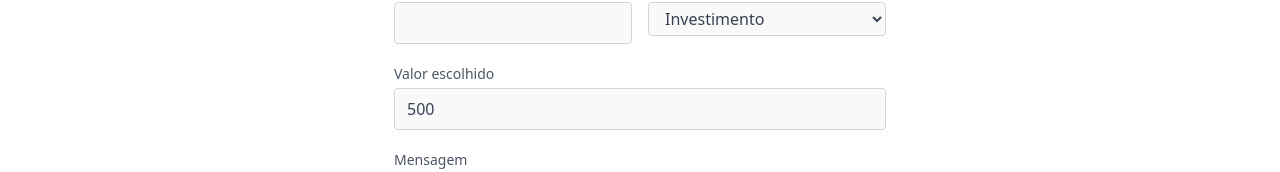
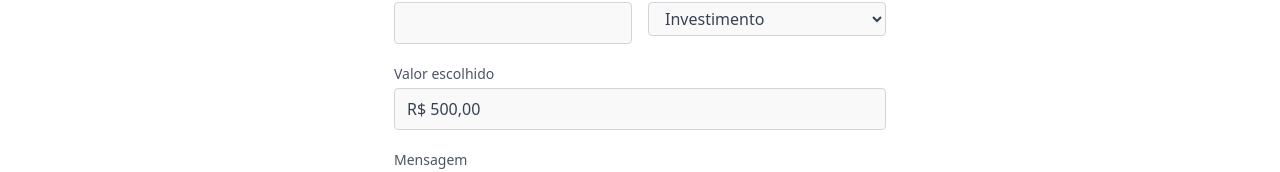
Before and after one commit to luizsonego/select-prime, a Next.js app: page / in a window 1280 px wide. Both pictures are taken after a click on the button "Avançar". Shown: the part 1644-1816 px from the top of the page. Built offline with nearby package versions, Linux system fonts and the light colour scheme.

Commit message:
whatsapp

```diff
--- a/src/app/Components/RangeSlide/index.jsx
+++ b/src/app/Components/RangeSlide/index.jsx
@@ -1,11 +1,13 @@
 "use client";
 
-import { useState } from "react";
+import { useRef, useState } from "react";
 
 import { roboto } from "@/app/fonts";
 import "./styles.css";
 
 const RangeSlide = () => {
+  const form = useRef(null);
+  const [loading, setLoading] = useState(false);
   const [value, setValue] = useState(500);
   const [hidden, setHidden] = useState(1);
 
@@ -16,6 +18,31 @@ const RangeSlide = () => {
 
   const handleFormSimulate = () => {
     setHidden(0);
+  };
+
+  const submit = (e) => {
+    e.preventDefault();
+    setLoading(true);
+    const data = new FormData(form.current);
+    const name = data.get("name");
+    const email = data.get("email");
+    const whatsapp = data.get("whatsapp");
+    const line = data.get("line");
+    const message = data.get("message");
+    const investimento = data.get("valor");
+
+    window.open(
+      `https://wa.me/5544988488558?text=Estou%20entrando%20em%20contato%20para%20saber%20mais%20informa%C3%A7oes%20sobre%20investimento%2C%20meus%20dados%20sao%0A*${name}*%20-%20*${email}*%20-%20*${whatsapp}*%20-%20Linha%20de%20Investimento:%20*${line}*%20-%20*${message}*,%20valor%20de%20*${investimento.toLocaleString(
+        "pt-BR",
+        {
+          style: "currency",
+          currency: "BRL",
+        }
+      )}* `,
+      "_blank"
+    ); // open the twitter page on a new window
+    // https: window.location.href = `api.whatsapp.com/send?phone=5544988488558&text=Estou%20entrando%20em%20contato%20para%20saber%20mais%20informa%C3%A7oes%20sobre%20investimento%2C%20meus%20dados%20sao%0A*${name}*%20-%20*${email}*%20-%20*${whatsapp}*%20-%20Linha%20de%20Investimento:%20*${line}*%20-%20*${message}*`;
+    setLoading(false);
   };
 
   return (
@@ -62,7 +89,11 @@ const RangeSlide = () => {
         <section className="text-gray-600 body-font relative">
           <div className="container px-5 pt-5 pb-0 mx-auto">
             <div className="lg:w-1/2 md:w-2/3 mx-auto">
-              <div className="flex flex-wrap -m-2">
+              <form
+                ref={form}
+                onSubmit={submit}
+                className="flex flex-wrap -m-2"
+              >
                 <div className="p-2 w-1/2">
                   <div className="relative">
                     <label
@@ -98,15 +129,15 @@ const RangeSlide = () => {
                 <div className="p-2 w-1/2">
                   <div className="relative">
                     <label
-                      htmlFor="email"
+                      htmlFor="whatsapp"
                       className="leading-7 text-sm text-gray-600"
                     >
                       Whatsapp
                     </label>
                     <input
-                      type="email"
-                      id="email"
-                      name="email"
+                      type="text"
+                      id="whatsapp"
+                      name="whatsapp"
                       className="w-full bg-gray-100 bg-opacity-50 rounded border border-gray-300 focus:border-indigo-500 focus:bg-white focus:ring-2 focus:ring-indigo-200 text-base outline-none text-gray-700 py-1 px-3 leading-8 transition-colors duration-200 ease-in-out"
                     />
                   </div>
@@ -114,14 +145,14 @@ const RangeSlide = () => {
                 <div className="p-2 w-1/2">
                   <div className="relative">
                     <label
-                      htmlFor="email"
+                      htmlFor="line"
                       className="leading-7 text-sm text-gray-600"
                     >
                       Linha de Crédito desejada
                     </label>
                     <select
-                      name=""
-                      id=""
+                      name="line"
+                      id="line"
                       className="w-full bg-gray-100 bg-opacity-50 rounded border border-gray-300 focus:border-indigo-500 focus:bg-white focus:ring-2 focus:ring-indigo-200 text-base outline-none text-gray-700 py-1 px-3 leading-8 transition-colors duration-200 ease-in-out"
                     >
                       <option value="a">Investimento</option>
@@ -137,16 +168,19 @@ const RangeSlide = () => {
                 <div className="p-2 w-full">
                   <div className="relative">
                     <label
-                      htmlFor="email"
+                      htmlFor="valor"
                       className="leading-7 text-sm text-gray-600"
                     >
                       Valor escolhido
                     </label>
                     <input
-                      type="email"
-                      id="email"
-                      name="email"
-                      value={value}
+                      type="valor"
+                      id="valor"
+                      name="valor"
+                      value={value.toLocaleString("pt-BR", {
+                        style: "currency",
+                        currency: "BRL",
+                      })}
                       className="w-full bg-gray-100 bg-opacity-50 rounded border border-gray-300 focus:border-indigo-500 focus:bg-white focus:ring-2 focus:ring-indigo-200 text-base outline-none text-gray-700 py-1 px-3 leading-8 transition-colors duration-200 ease-in-out"
                     />
                   </div>
@@ -171,7 +205,7 @@ const RangeSlide = () => {
                     Enviar
                   </button>
                 </div>
-              </div>
+              </form>
             </div>
           </div>
         </section>
--- a/src/app/Sections/Contact.jsx
+++ b/src/app/Sections/Contact.jsx
@@ -1,13 +1,86 @@
+"use client";
+
+import { useRef, useState } from "react";
+
 const Contact = () => {
-  const onSubmit = (data) => {
-    const params = { email: data.email, message: data.message };
-    axios.post("/send-email", params).then((res) => console.log(res));
+  const form = useRef(null);
+  const [loading, setLoading] = useState(false);
+  const submit = (e) => {
+    e.preventDefault();
+    setLoading(true);
+    const data = new FormData(form.current);
+    const name = data.get("name");
+    const email = data.get("email");
+    const whatsapp = data.get("whatsapp");
+    const line = data.get("line");
+    const message = data.get("message");
+
+    window.open(
+      `https://wa.me/5544988488558?text=Estou%20entrando%20em%20contato%20para%20saber%20mais%20informa%C3%A7oes%20sobre%20investimento%2C%20meus%20dados%20sao%0A*${name}*%20-%20*${email}*%20-%20*${whatsapp}*%20-%20Linha%20de%20Investimento:%20*${line}*%20-%20*${message}*`,
+      "_blank"
+    ); // open the twitter page on a new window
+    // https: window.location.href = `api.whatsapp.com/send?phone=5544988488558&text=Estou%20entrando%20em%20contato%20para%20saber%20mais%20informa%C3%A7oes%20sobre%20investimento%2C%20meus%20dados%20sao%0A*${name}*%20-%20*${email}*%20-%20*${whatsapp}*%20-%20Linha%20de%20Investimento:%20*${line}*%20-%20*${message}*`;
+    setLoading(false);
   };
+  // const submit = async (e) => {
+  //   e.preventDefault();
+  //   const data = new FormData(form.current);
+  //   const name = data.get("name");
+  //   const email = data.get("email");
+  //   const whatsapp = data.get("whatsapp");
+  //   const line = data.get("line");
+  //   const message = data.get("message");
+  //   try {
+  //     const res = await fetch("/api/contact", {
+  //       method: "POST",
+  //       body: JSON.stringify({
+  //         name,
+  //         email,
+  //         whatsapp,
+  //         line,
+  //         message,
+  //       }),
+  //       headers: {
+  //         "content-type": "application/json",
+  //       },
+  //     });
+  //   } catch (error) {
+  //     console.log("Err", error);
+  //   }
+  // };
+  // const submit = useCallback(async (e) => {
+  //   e.preventDefault();
+  //   const data = new FormData(form.current);
+  //   // const subject = data.get("subject");
+  //   const name = data.get("name");
+  //   const email = data.get("email");
+  //   const whatsapp = data.get("whatsapp");
+  //   const line = data.get("line");
+  //   const message = data.get("message");
+
+  //   // const receiver = data.get("receiver");
+  //   setLoading(true);
+  //   try {
+  //     const res = await axios.post("/api/email", {
+  //       email,
+  //       name,
+  //       whatsapp,
+  //       line,
+  //       message,
+  //     });
+  //     alert("Success");
+  //     console.log(res);
+  //   } catch (e) {
+  //     console.log(e);
+  //   }
+  //   setLoading(false);
+  // }, []);
+
   return (
     <section className="text-gray-600 body-font relative bg-white">
       <div className="container px-5 py-24 mx-auto">
         <div className="lg:w-1/2 md:w-2/3 mx-auto">
-          <div className="flex flex-wrap -m-2">
+          <form ref={form} onSubmit={submit} className="flex flex-wrap -m-2">
             <div className="p-2 w-1/2">
               <div className="relative">
                 <label
@@ -43,15 +116,15 @@ const Contact = () => {
             <div className="p-2 w-1/2">
               <div className="relative">
                 <label
-                  htmlFor="email"
+                  htmlFor="whatsapp"
                   className="leading-7 text-sm text-gray-600"
                 >
                   Whatsapp
                 </label>
                 <input
-                  type="email"
-                  id="email"
-                  name="email"
+                  type="text"
+                  id="whatsapp"
+                  name="whatsapp"
                   className="w-full bg-gray-100 bg-opacity-50 rounded border border-gray-300 focus:border-indigo-500 focus:bg-white focus:ring-2 focus:ring-indigo-200 text-base outline-none text-gray-700 py-1 px-3 leading-8 transition-colors duration-200 ease-in-out"
                 />
               </div>
@@ -59,23 +132,27 @@ const Contact = () => {
             <div className="p-2 w-1/2">
               <div className="relative">
                 <label
-                  htmlFor="email"
+                  htmlFor="line"
                   className="leading-7 text-sm text-gray-600"
                 >
                   Linha de Crédito desejada
                 </label>
                 <select
-                  name=""
-                  id=""
+                  name="line"
+                  id="line"
                   className="w-full bg-gray-100 bg-opacity-50 rounded border border-gray-300 focus:border-indigo-500 focus:bg-white focus:ring-2 focus:ring-indigo-200 text-base outline-none text-gray-700 py-1 px-3 leading-8 transition-colors duration-200 ease-in-out"
                 >
-                  <option value="a">Investimento</option>
-                  <option value="a">Aumento Patrimonial</option>
-                  <option value="a">Aumento de Capital</option>
-                  <option value="a">Renovação de Frota</option>
-                  <option value="a">Crédito Imobiliário</option>
-                  <option value="a">Crédito Rural</option>
-                  <option value="a">Crédito Veículos</option>
+                  <option value="investimento">Investimento</option>
+                  <option value="Aumento Patrimonial">
+                    Aumento Patrimonial
+                  </option>
+                  <option value="Aumento de Capital">Aumento de Capital</option>
+                  <option value="Renovação de Frota">Renovação de Frota</option>
+                  <option value="Crédito Imobiliário">
+                    Crédito Imobiliário
+                  </option>
+                  <option value="Crédito Rural">Crédito Rural</option>
+                  <option value="Crédito Veículos">Crédito Veículos</option>
                 </select>
               </div>
             </div>
@@ -95,8 +172,12 @@ const Contact = () => {
               </div>
             </div>
             <div className="p-2 w-full">
-              <button className="flex mx-auto text-black degrade-primary border-0 py-2 px-8 focus:outline-none hover:bg-indigo-600 rounded text-lg">
-                Button
+              <button
+                type="submit"
+                className="flex mx-auto text-black degrade-primary border-0 py-2 px-8 focus:outline-none hover:bg-indigo-600 rounded text-lg"
+                disabled={loading}
+              >
+                {loading ? "Enviando..." : "Enviar"}
               </button>
             </div>
             <div className="p-2 w-full pt-8 mt-8 border-t border-gray-200 text-center">
@@ -114,7 +195,7 @@ const Contact = () => {
                 <p className="leading-relaxed">44 3200 1510</p>
               </p>
             </div>
-          </div>
+          </form>
         </div>
       </div>
     </section>
--- /dev/null
+++ b/src/app/actions.js
@@ -0,0 +1,5 @@
+"use server";
+
+export async function myAction() {
+  // ...
+}
--- a/src/app/layout.js
+++ b/src/app/layout.js
@@ -4,6 +4,7 @@ import Head from "next/head";
 import { Suspense } from "react";
 import Contactwhatsapp from "./Components/Contactwhatsapp";
 import Footer from "./Components/Footer";
+
 import Navbar from "./Components/Navbar";
 import "./globals.css";
 config.autoAddCss = false; // Tell Font Awesome to skip adding the CSS automatically since it's being imported above
--- a/src/app/page.js
+++ b/src/app/page.js
@@ -1,5 +1,6 @@
 import Hero from "@/app/Sections/Hero";
 import dynamic from "next/dynamic";
+import { Contact } from "./Sections";
 
 const DynamicEducation = dynamic(() => import("@/app/Sections/Education"), {
   loading: () => <p>Loading...</p>,
@@ -40,9 +41,6 @@ const DynamicPartners = dynamic(() => import("@/app/Sections/Partners"), {
 const DynamicCompromise = dynamic(() => import("@/app/Sections/Compromise"), {
   loading: () => <p>Loading...</p>,
 });
-const DynamicContact = dynamic(() => import("@/app/Sections/Contact"), {
-  loading: () => <p>Loading...</p>,
-});
 const DynamicBanner = dynamic(() => import("@/app/Sections/Banner"), {
   loading: () => <p>Loading...</p>,
 });
@@ -65,7 +63,7 @@ export default function Home() {
       <DynamicPartners />
       <DynamicBanner />
       <DynamicCompromise />
-      <DynamicContact />
+      <Contact />
     </>
   );
 }
--- /dev/null
+++ b/src/pages/api/contact.js
@@ -0,0 +1,3 @@
+export default async function handler(req, res) {
+  console.log("data", req.body);
+}
```
Also changed, not shown: jsconfig.json (+24 -2 lines), next.config.js (+6 -2 lines), package.json (+5 -2 lines), src/app/mail.js (added, +29 -0 lines), src/app/send-email.js (deleted, +0 -22 lines), src/pages/api/email.js (added, +28 -0 lines), 2 other files (tests, documents, lock files or other folders).
